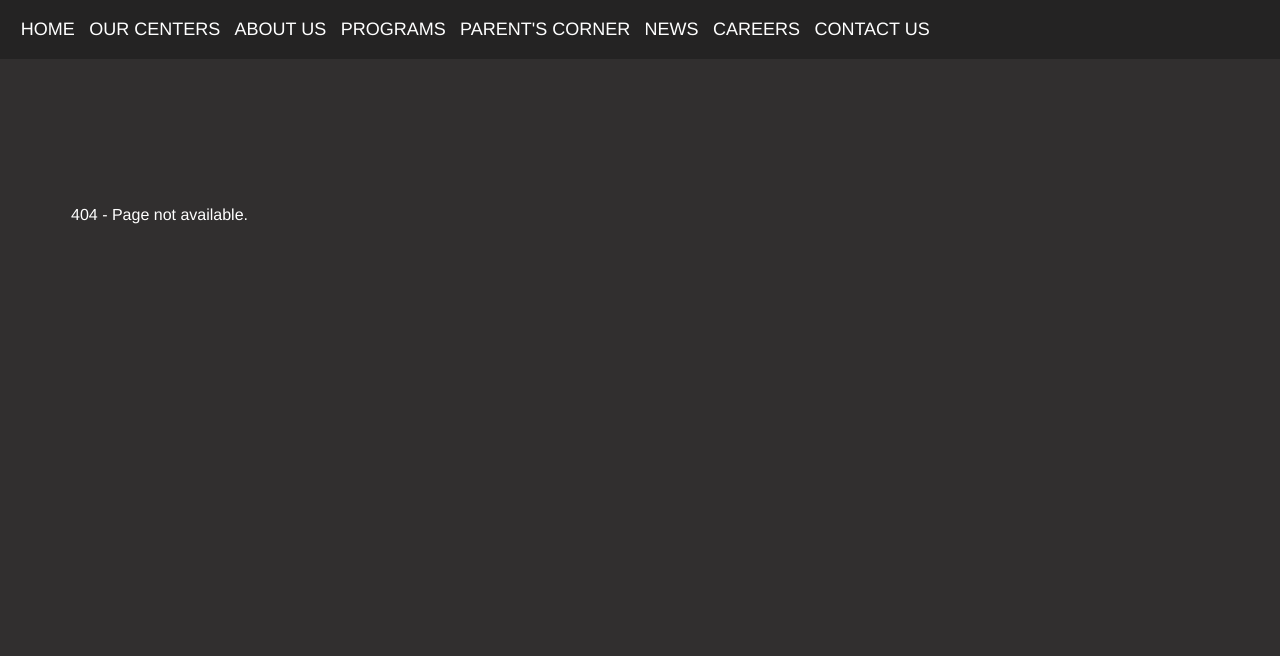
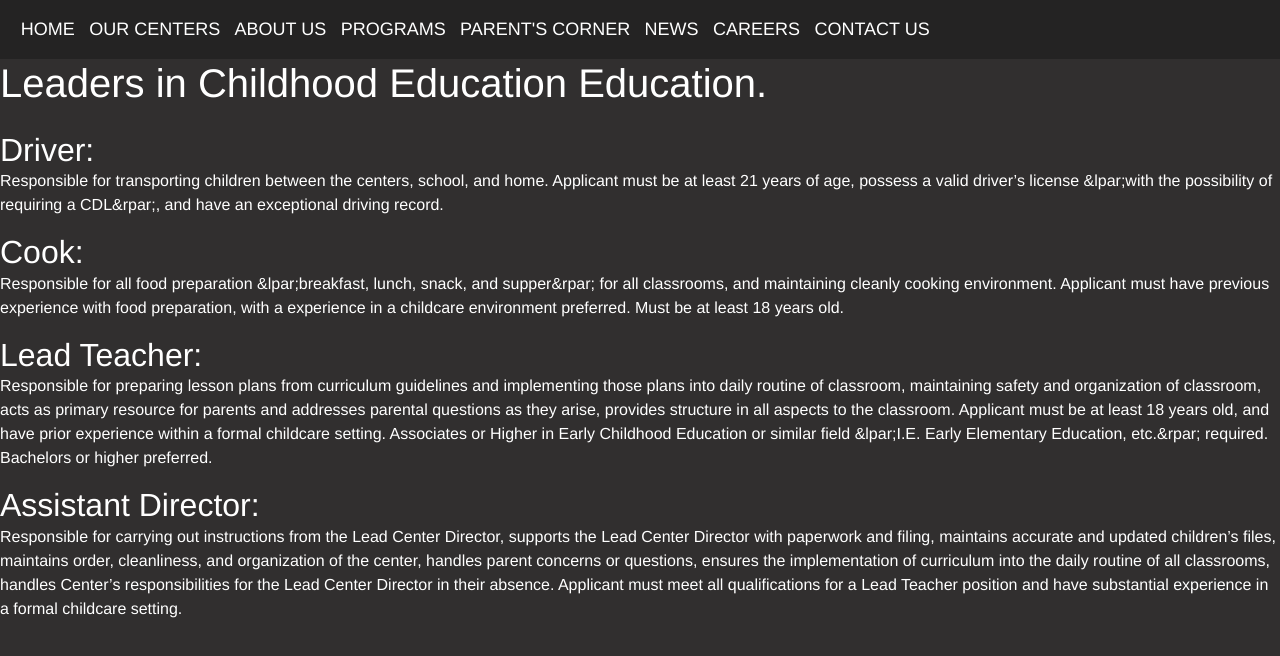
Before and after one commit to Unesdala/Caring-Child-Daycare, a React app: page /daycare/job-descriptions in a window 1280 px wide. Before the commit this address had no page. Shown: the top 656 px of the page. Built offline with nearby package versions, Linux system fonts and the light colour scheme; a web font is replaced by a local one.

Commit message:
Added Careers and Jobs pages

```diff
--- a/src/App.js
+++ b/src/App.js
@@ -3,7 +3,8 @@ import { Switch, Route, BrowserRouter as Router } from 'react-router-dom';
 import Navbar from './components/Nav/Navbar';
 import AppTemplate from './components/App-Main';
 import DefaultAbout from './containers/About/About';
-import DefaultWork from './containers/Work/Work';
+import DefaultCareers from './containers/Careers/Careers';
+import DefaultJobs from './containers/Jobs/Jobs';
 import DefaultContact from './containers/Contact/Contact';
 import FourOhFour from './containers/404';
 
@@ -17,7 +18,8 @@ export class App extends PureComponent {
             <Switch>
               <Route exact path="/" component={AppTemplate} />
               <Route path="/about" component={DefaultAbout} />
-              <Route path="/work" component={DefaultWork} />
+              <Route path="/careers" component={DefaultCareers} />
+              <Route path="/daycare/job-descriptions" component={DefaultJobs} />
               <Route path="/contact" component={DefaultContact} />
               <Route component={FourOhFour} />
             </Switch>
--- /dev/null
+++ b/src/containers/Careers/Careers.js
@@ -0,0 +1,22 @@
+import React, { Component } from 'react';
+import commonUtils from '../../components/lib/commonUtils';
+import DefaultCareerContent from './CareersContent';
+
+export class Career extends Component {
+  constructor(props) {
+    super(props);
+    this.commonUtils = commonUtils;
+  }
+
+  componentDidMount() { this.commonUtils.setTitleAndScroll('Careers'); }
+
+  render() {
+    return (
+      <div className="page-content">
+        <DefaultCareerContent />
+      </div>
+    );
+  }
+}
+
+export default Career;
--- /dev/null
+++ b/src/containers/Careers/CareersContent.js
@@ -0,0 +1,25 @@
+import React from 'react';
+
+const CareerContent = () => (
+  <div className="careers">
+    <p>
+      We hire people that have a genuine love for young children and who have a
+      commitment to educating young minds for a brighter future. If you’re ready to start a rewarding career, send us your resume!
+    </p>
+    <h2>Current Positions Available</h2>
+    <ul>
+      <li>Driver</li>
+      <li>Cook</li>
+      <li>Cook</li>
+      <li>Lead Teacher</li>
+      <li>Assistant Director</li>
+    </ul>
+    <p>
+      To see a list of job descriptions,
+      {' '}
+      <a href="/daycare/job-descriptions/">click here.</a>
+    </p>
+  </div>
+);
+
+export default CareerContent;
--- /dev/null
+++ b/src/containers/Jobs/Jobs.js
@@ -0,0 +1,22 @@
+import React, { Component } from 'react';
+import commonUtils from '../../components/lib/commonUtils';
+import DefaultJobsContent from './JobsContent';
+
+export class Jobs extends Component {
+  constructor(props) {
+    super(props);
+    this.commonUtils = commonUtils;
+  }
+
+  componentDidMount() { this.commonUtils.setTitleAndScroll('Job Descriptions'); }
+
+  render() {
+    return (
+      <div className="page-content">
+        <DefaultJobsContent />
+      </div>
+    );
+  }
+}
+
+export default Jobs;
--- /dev/null
+++ b/src/containers/Jobs/JobsContent.js
@@ -0,0 +1,49 @@
+import React from 'react';
+
+const JobsContent = () => (
+  <div className="jobs">
+    <h1>Leaders in Childhood Education Education.</h1>
+    <br />
+    <div className="job-descriptions">
+      <h2>Driver:</h2>
+
+      <p>
+        Responsible for transporting children between the centers, school, and home.
+        Applicant must be at least 21 years of age, possess a valid driver’s license
+        &lpar;with the possibility of requiring a CDL&rpar;, and have an exceptional driving record.
+      </p>
+
+      <h2>Cook:</h2>
+
+      <p>
+        Responsible for all food preparation &lpar;breakfast, lunch, snack, and supper&rpar;
+        for all classrooms, and maintaining  cleanly cooking environment.
+        Applicant must have previous experience with food preparation, with a experience in a
+        childcare environment preferred. Must be at least 18 years old.
+      </p>
+
+      <h2>Lead Teacher:</h2>
+
+      <p>
+        Responsible for preparing lesson plans from curriculum guidelines and implementing those plans into daily routine of classroom, maintaining
+        safety and organization of classroom, acts as primary resource for parents and addresses
+        parental questions as they arise, provides structure in all aspects to the classroom. Applicant must be at least 18 years old,
+        and have prior experience within a formal childcare setting. Associates or Higher in Early
+        Childhood Education or  similar field &lpar;I.E. Early Elementary Education, etc.&rpar; required. Bachelors or higher preferred.
+      </p>
+
+      <h2>Assistant Director:</h2>
+
+      <p>
+        Responsible for carrying out instructions from the Lead Center Director, supports the Lead Center Director with paperwork and filing,
+        maintains accurate and updated children’s files, maintains order, cleanliness, and organization
+        of the center, handles parent concerns or questions, ensures the implementation of curriculum into the daily
+        routine of all classrooms, handles Center’s responsibilities for the Lead Center Director
+        in their absence. Applicant must meet all qualifications for a Lead
+        Teacher position and have substantial experience in a formal childcare setting.
+      </p>
+    </div>
+  </div>
+);
+
+export default JobsContent;
--- a/src/containers/Work/Work.js
+++ /dev/null
@@ -1,56 +0,0 @@
-import React, { Component } from 'react';
-import commonUtils from '../../components/lib/commonUtils';
-import Footer from '../../components/Footer/Footer';
-import project1 from '../../../static/img/projects/project1.png';
-
-export class Work extends Component {
-  constructor(props) {
-    super(props);
-    this.commonUtils = commonUtils;
-  }
-
-  componentDidMount() { this.commonUtils.setTitleAndScroll('My Work'); }
-
-  render() {
-    return (
-      <div className="page-content">
-        <main id="work">
-          <h1 className="lg-heading">
-                My
-            {' '}
-            <span className="text-secondary">Work</span>
-          </h1>
-
-          <h2 className="sm-heading">
-                Some of the projects I&apos;ve worked on.
-          </h2>
-
-          <div className="projects">
-            <div className="item">
-              <a href="/daycare">
-                <img src={project1} alt="Screenshot of a daycare website" />
-              </a>
-              <a href="/daycare" className="btn-light" aria-label="Link to Caring Child Daycare">
-                <i className="fas fa-eye" />
-                &nbsp;
-                    Caring Child Daycare
-              </a>
-              <a
-                href="https://github.com/coding-for-llamas/caring-child-daycare"
-                className="btn-dark"
-                aria-label="Link to Caring Child Daycare Github Page"
-              >
-                <i className="fab fa-github" />
-                &nbsp;
-                Github
-              </a>
-            </div>
-          </div>
-        </main>
-        <Footer />
-      </div>
-    );
-  }
-}
-
-export default Work;
```
